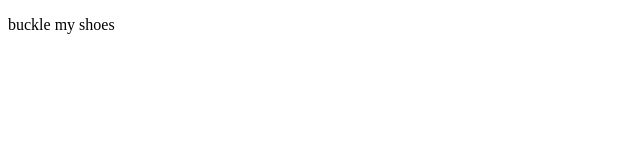
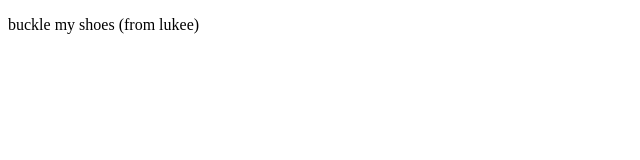
Before and after one commit to neboskriptDEV/neboskriptDEV.github.io, a plain HTML site: page portfolio/index.html in a window 1280 px wide. Shown: the whole page, without its empty margins (0-640 px from the left). Drawn offline with Linux system fonts and the light colour scheme.

```diff
--- a/portfolio/index.html
+++ b/portfolio/index.html
@@ -6,6 +6,6 @@
     <title>neboskript <3</title>
 </head>
 <body>
-    <p>buckle my shoes</p>
+    <p>buckle my shoes (from lukee) </p>
 </body>
 </html>
```
